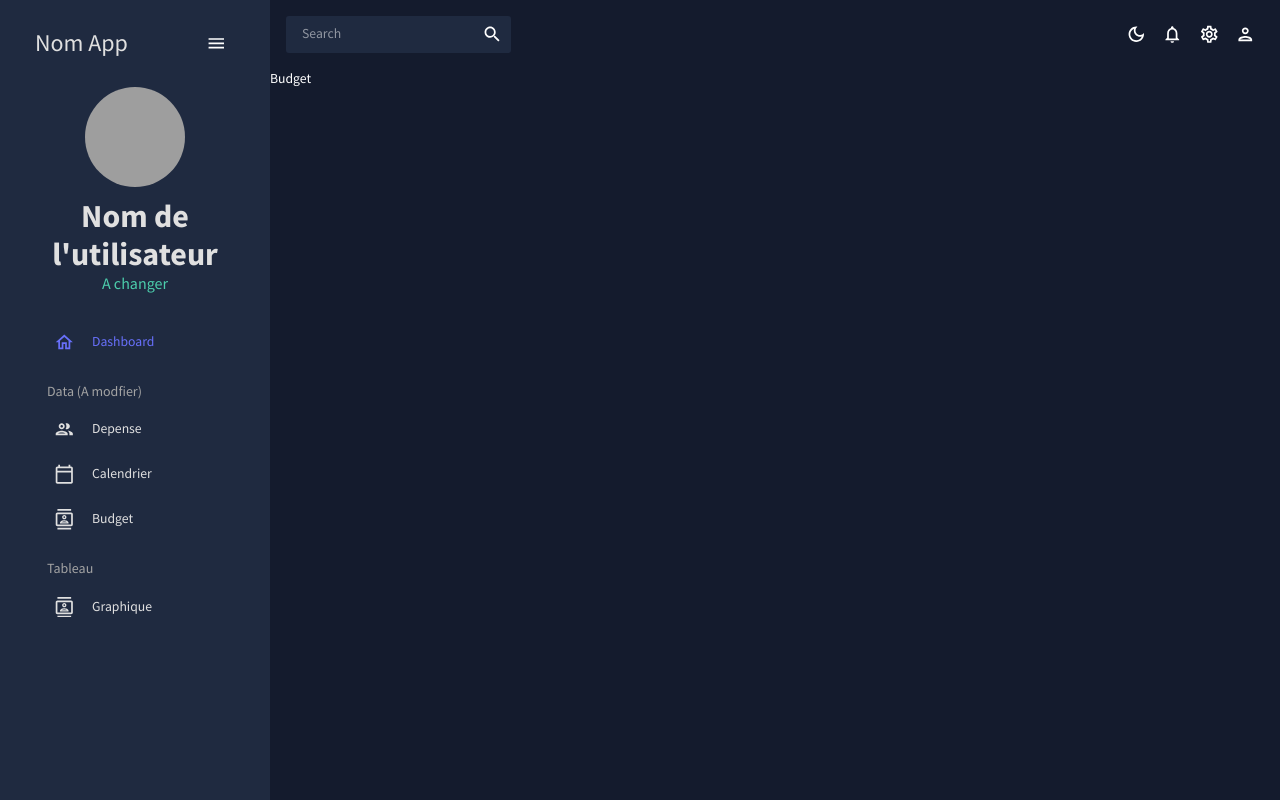
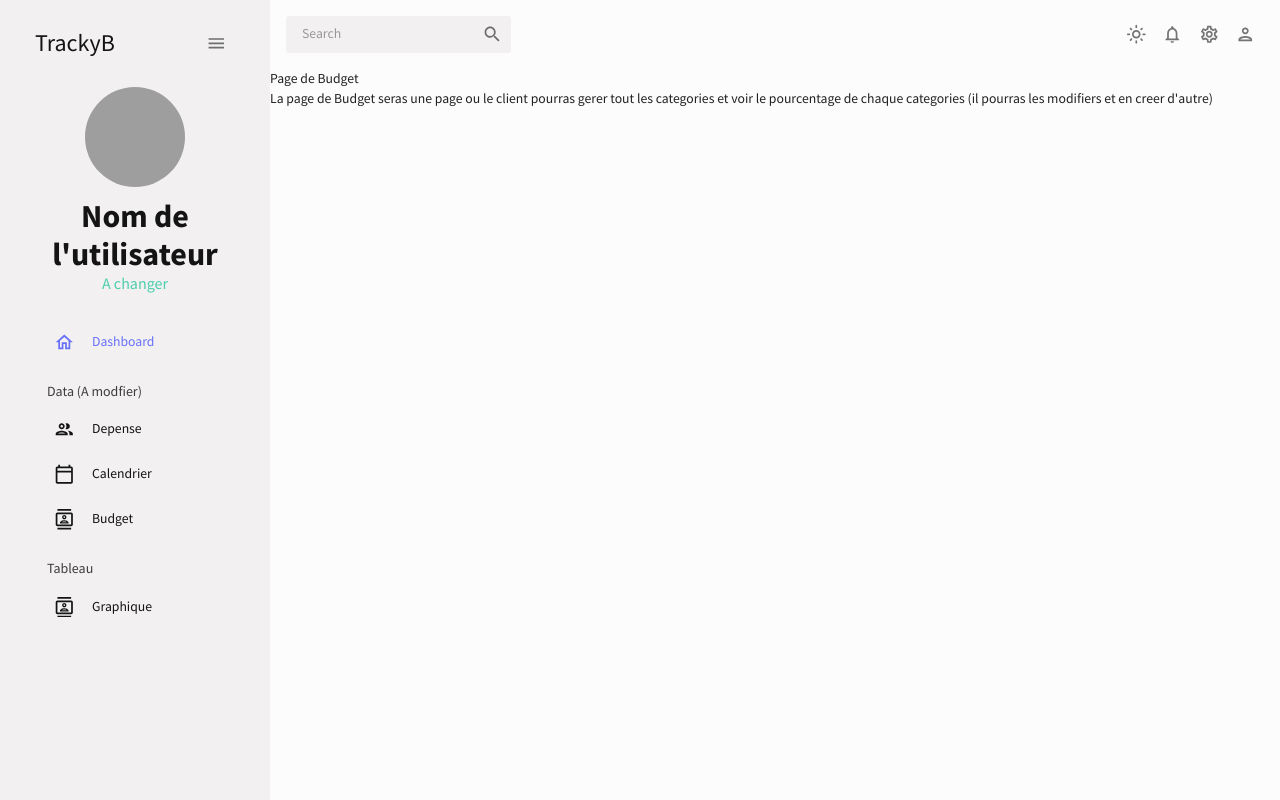
Before and after one commit to Marc-AntoineMercier/Projet_Web.frontend, a React (Vite) app: page /dashboard/budget in a window 1280 px wide. Built offline with nearby package versions, Linux system fonts and the light colour scheme; grey boxes are pictures that could not be loaded.

Commit message:
ajout des explications pour chaque page du dashboard

```diff
--- a/src/navbar/SideBar.jsx
+++ b/src/navbar/SideBar.jsx
@@ -151,7 +151,7 @@ const Sidebar = () => {
                 ml="15px"
               >
                 <Typography variant="h3" color={colors.grey[100]}>
-                  Nom App
+                  TrackyB
                 </Typography>
                 <IconButton onClick={() => setIsCollapsed(!isCollapsed)}>
                   <MenuOutlinedIcon />
--- a/src/navbar/TopBar.jsx
+++ b/src/navbar/TopBar.jsx
@@ -16,8 +16,12 @@ export default function TopBar(){
     const colorMode = useContext(ColorModeContext);
     const navigate = useNavigate("")
 
-    const handleChangePage = () => {
+    const changeUserPage = () => {
         navigate("/user-setting")
+    }
+
+    const logout = () => {
+        navigate("/")
     }
 
 
@@ -52,11 +56,11 @@ export default function TopBar(){
                     <NotificationsOutlinedIcon />
                 </IconButton>
 
-                <IconButton onClick={handleChangePage}>
+                <IconButton onClick={changeUserPage}>
                     <SettingsOutlinedIcon />
                 </IconButton>
 
-                <IconButton>
+                <IconButton onClick={logout}>
                     <PersonOutlinedIcon />
                 </IconButton>
             </Box>
--- a/src/page/dashboard/Budget.jsx
+++ b/src/page/dashboard/Budget.jsx
@@ -1,10 +1,12 @@
+import { Box, Typography } from "@mui/material"
 
 function Budget(){
 
     return (
-        <div>
-            <p>Budget</p>
-        </div>
+        <Box>
+            <Typography>Page de Budget</Typography>
+            <Typography>La page de Budget seras une page ou le client pourras gerer tout les categories et voir le pourcentage de chaque categories (il pourras les modifiers et en creer d'autre)</Typography>
+        </Box>
     )
 }
 
--- a/src/page/dashboard/Calendar.jsx
+++ b/src/page/dashboard/Calendar.jsx
@@ -1,10 +1,12 @@
+import { Box, Typography} from "@mui/material"
 
 function Calendar(){
 
     return (
-        <div>
-            Calendar
-        </div>
+        <Box>
+            <Typography>Page de calendrier</Typography>
+            <Typography>La page de calendrier seras un page complet de un mois ou le client pourras regarder tout les depenses qu'il auras faite dans ce mois et ou il pourras regarder tout les mois de l'annee pour se faire un analyse plus precise de ces depenses...</Typography>
+        </Box>
     )
 }
 
--- a/src/page/dashboard/Expense.jsx
+++ b/src/page/dashboard/Expense.jsx
@@ -1,10 +1,12 @@
+import { Box, Typography } from "@mui/material"
 
 function Expence(){
 
     return (
-        <div>
-            <p>Expence</p>
-        </div>
+        <Box>
+            <Typography>Page de Depense</Typography>
+            <Typography>La page de depense seras une page ou le client pourras gerer tout les depenses qu'il auras faite (il pourras les modifiers et en creer des nouvelles)</Typography>
+        </Box>
     )
 }
 
--- a/src/page/dashboard/QuickPage.jsx
+++ b/src/page/dashboard/QuickPage.jsx
@@ -1,12 +1,30 @@
 import { Box, Typography } from "@mui/material"
 
 function QuickPage(){
+    const info = [
+        {
+            element:"les button pour faire apparaitre un form pour ajouter un depense,"
+        },
+        {
+            element:"un bouton pour faire apparaitre un from pour creer un categorie,"
+        },
+        {
+            element:"voir les (5) categorie et leur pourcentage de reussite"
+        },
+        {
+            element:"mini calendrier pour regarder les depenses de cette semaine."
+        }
+    ]
 
     return(
         <Box>
             <Typography>
-                La page du dashboard principal qui contienderas les
+                La page du dashboard principal qui contienderas
             </Typography>
+            <ul>
+                {info.map((e, i) => (<li key={i}>{e.element}</li>))}
+            </ul>
+
         </Box>
     )
 }
--- a/src/theme/theme.js
+++ b/src/theme/theme.js
@@ -204,7 +204,7 @@ export const ColorModeContext = createContext({
 });
 
 export const useMode = () => {
-  const [mode, setMode] = useState("dark");
+  const [mode, setMode] = useState("light");
 
   const colorMode = useMemo(
     () => ({
```
